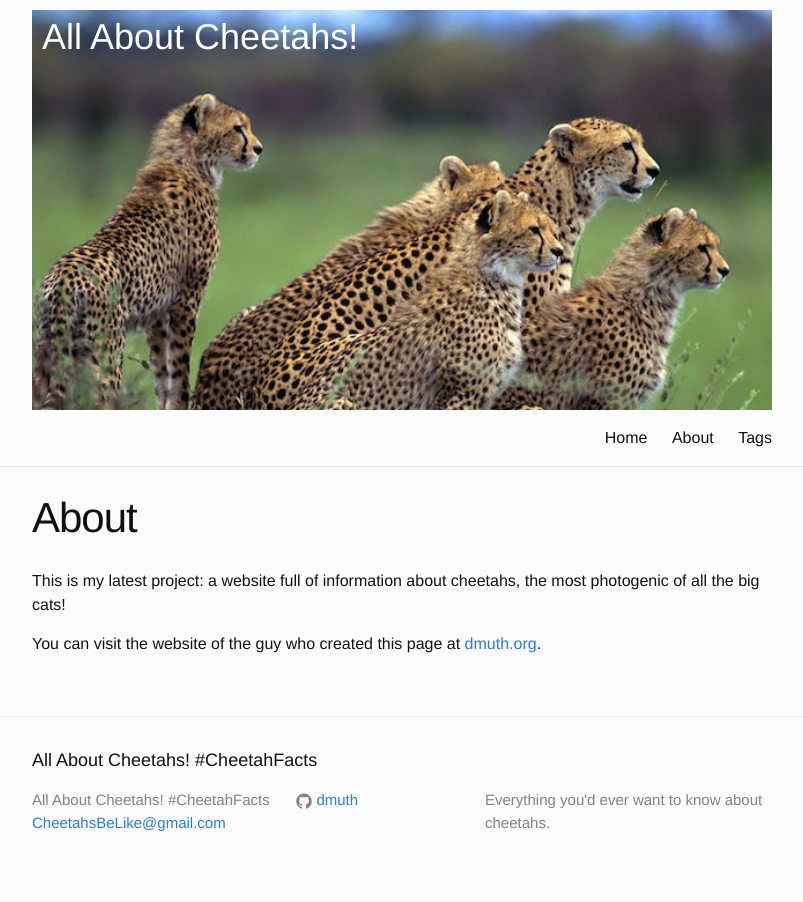
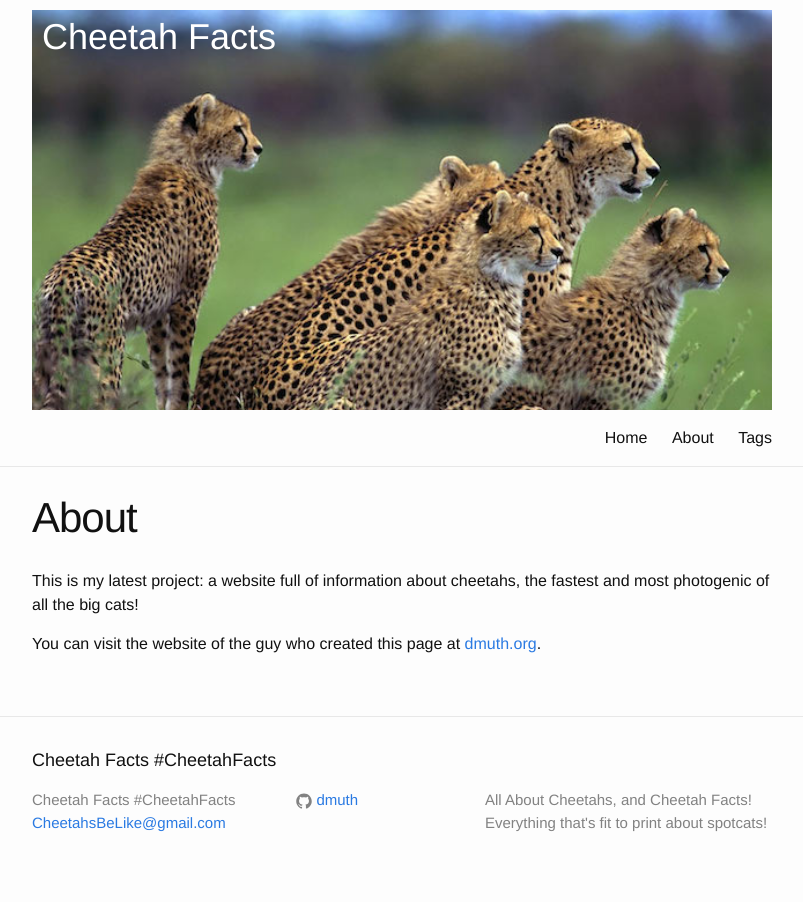
Before and after one commit to dmuth/dmuth.github.io, a Jekyll site: the page built from about.md, in a window 1280 px wide. Shown: the whole page, without its empty margins (238-1041 px from the left). Built offline with Jekyll 4.4.1, drawn with Linux system fonts in a browser that asks for light colours; comment, search, counter and statistics services are not loaded.

Commit message:
Changed title over to Cheetah Facts

```diff
--- a/_config.yml
+++ b/_config.yml
@@ -2,10 +2,11 @@
 #
 # Site settings
 #
-title: All About Cheetahs!
+title: Cheetah Facts
 email: CheetahsBeLike@gmail.com
 description: > # this means to ignore newlines until "baseurl:"
-  Everything you'd ever want to know about cheetahs.
+  All About Cheetahs, and Cheetah Facts!
+  Everything that's fit to print about spotcats!
 
 baseurl: "" # the subpath of your site, e.g. /blog/
 url: "http://www.AllAboutCheetahs.info" # the base hostname & protocol for your site
--- a/about.md
+++ b/about.md
@@ -11,6 +11,6 @@ description: >
 {% include addthis.html %}
 
 This is my latest project: a website full of information about cheetahs,
-the most photogenic of all the big cats!
+the fastest and most photogenic of all the big cats!
 
 You can visit the website of the guy who created this page at [dmuth.org](http://www.dmuth.org/).
```
